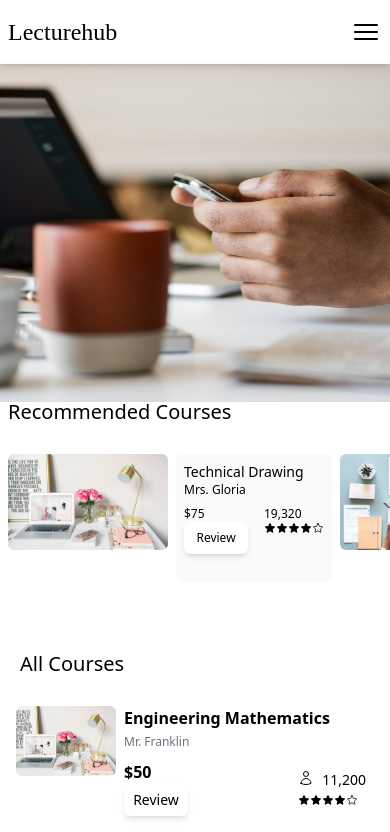
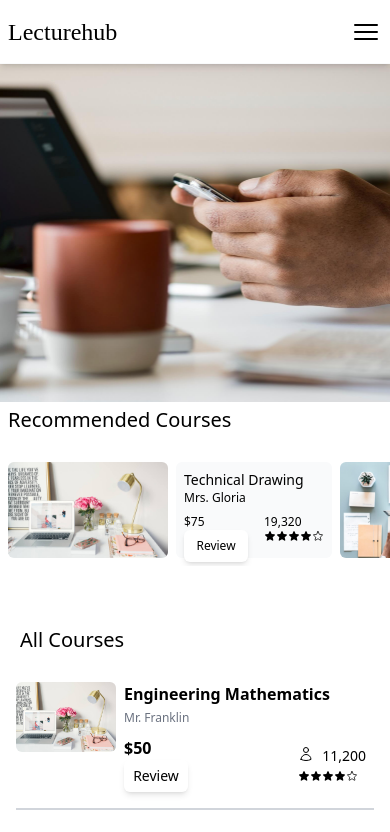
Before and after one commit to Alozie-Miracle/lecturehub-test, a React (Create React App) app: page / in a window 390 px wide. Shown: the top 832 px of the page. Built offline with nearby package versions, Linux system fonts and the light colour scheme.

Commit message:
top banner fix

```diff
--- a/src/components/Feed/Feed.jsx
+++ b/src/components/Feed/Feed.jsx
@@ -9,14 +9,14 @@ import { Link } from 'react-router-dom'
 const Feed = () => {
   return (
     <div className='xl:px-28 md:px-12 mb-12'>
-      <h2 className='text-xl sm:text-4xl mt-10 py-5 px-2'>Recommended Courses</h2>
+      <h2 className='text-xl sm:text-4xl mt-12 py-5 px-2'>Recommended Courses</h2>
       {/* add scrollable courses here */}
 
       <div className='flex overflow-x-scroll gap-2 p-2 cursor-pointer hide-scrollbar'>
         {recommendedCourses.map((course, index) => (
           <>
             <img key={index} className="h-24 w-38 sm:h-40 sm:w-72 object-cover rounded-md hover:scale-95" src={course.src} alt="recomended courses" />
-            <div className='bg-gray-50 rounded-md p-2 sm:p-5'>
+            <div className='bg-gray-50 rounded-md h-24 p-2 sm:p-5'>
               <h2 className='text-sm sm:text-xl'>{course.CoureName}</h2>
               <p className='text-xs sm:text-sm'>{course.InstructorName}</p>
               <div className='flex mt-2 justify-between gap-4'>
--- a/src/components/Sidebar.jsx
+++ b/src/components/Sidebar.jsx
@@ -11,7 +11,7 @@ const Sidebar = ({user}) => {
   const activeStyle = 'text-sm my-2 bg-white w-full shadow-md shodow-sm border-r-2 border-solid border-red-400 p-2 flex items-center'
 
   return (
-    <div className='sm:hidden absolute z-40 top-16 flex flex-col justify-around bg-gray-50 w-[70%] shadow-md px-2 pt-80 h-screen overflow-y-scroll'>
+    <div className='sm:hidden absolute z-40 top-8 sm:top-16 flex flex-col justify-around bg-gray-50 w-[70%] shadow-md px-2 pt-80 h-screen overflow-y-scroll'>
 
       <div className={`${user ? 'mt-52' : 'mt-24'}`}>
         {user ? (
--- a/src/components/TopBanner/TopBanner.jsx
+++ b/src/components/TopBanner/TopBanner.jsx
@@ -4,7 +4,7 @@ const TopBanner = () => {
   return (
     <div className='relative top-16 sm:top-0'>
       <img className='h-[40vh] sm:h-screen object-cover w-full' src="\images\bg-img-1.jpg" alt="Banner" />
-      <div className='hidden sm:block absolute z-30 md:top-52 top-32 shadow-md sm:top-[40%] md:top-96 p-4 mx-5 xl:mx-20'>
+      <div className='hidden sm:block absolute z-30 md:top-96 top-32 shadow-md sm:top-[40%] p-4 mx-5 xl:mx-20'>
         <h1 className='text-3xl sm:text-7xl 2xl:text-[150px] font-bold  text-white' style={{fontFamily:  'cursive', letterSpacing: '5px'}}>Lecture-Hub</h1>
         <p className='text-sm sm:text-xl lg:text-3xl text-white mt-2 sm:mt-7'>We connect people through impaction as a global destination for online learning platform. <br /> Whether you want to learn or to share what you know, you have come to the right place.
         </p>
```
